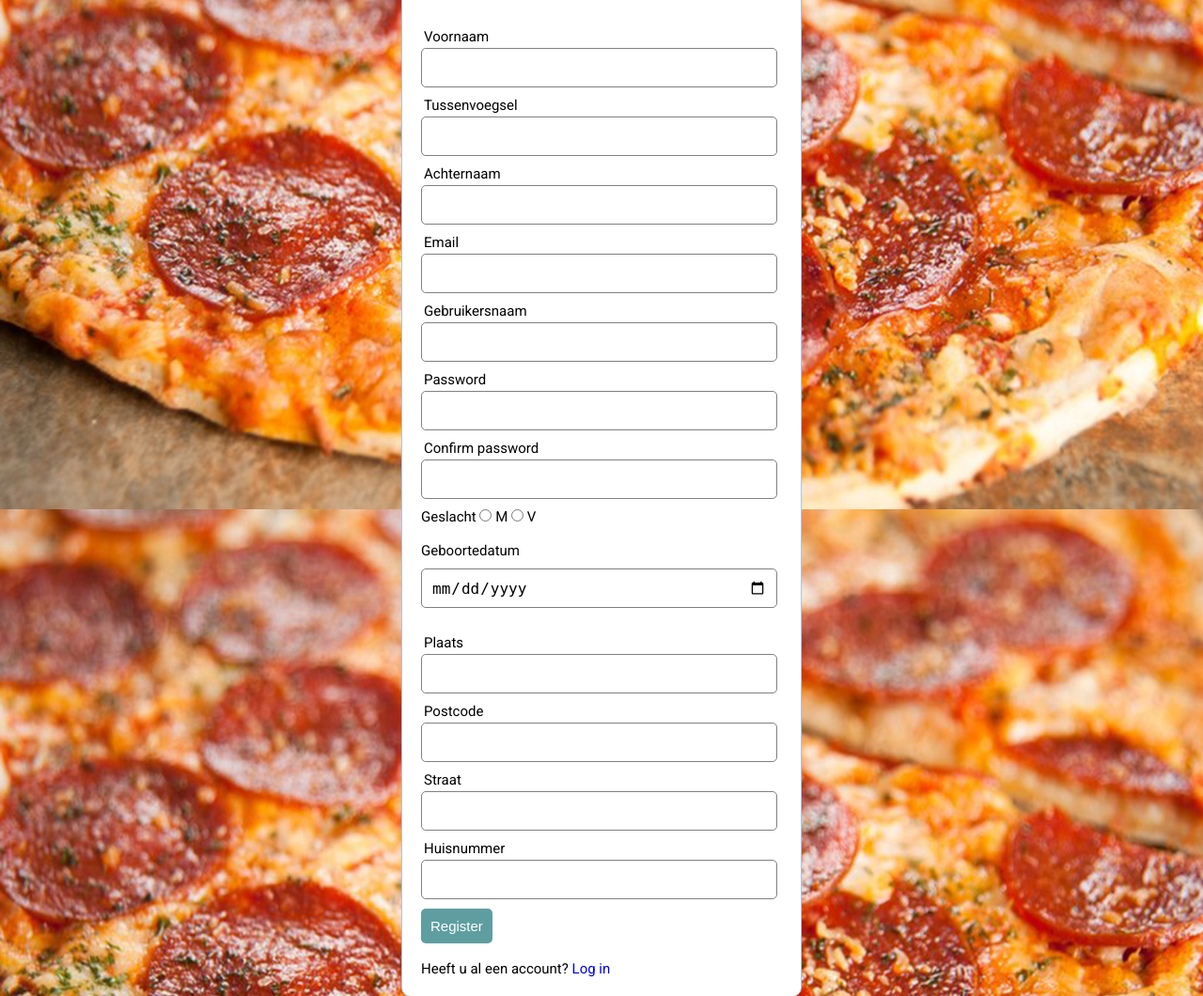
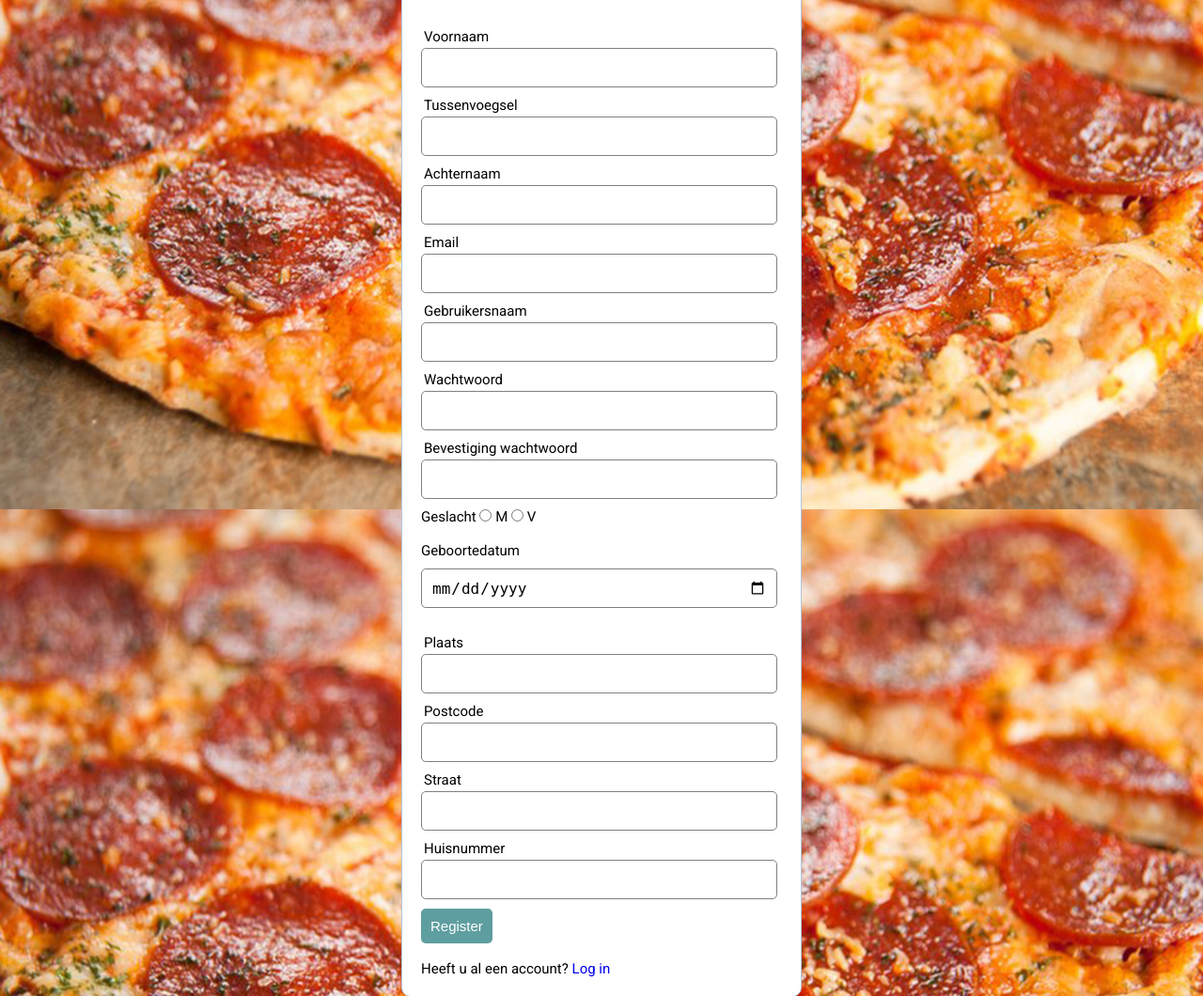
Before and after one commit to Pizza-X/pizzeria, a PHP site: page /register.php in a window 1280 px wide. Shown: the part 258-1318 px from the top of the page at 94% size. Run offline with PHP 8.4, Linux system fonts and the light colour scheme; some libraries are stand-ins or nearby versions.

Commit message:
Update register.php
Password veranderd naar wachtwoord, aangezien we alles in nl doen, stond er ineens random een password.

```diff
--- a/Casa_Di_Mama/register.php
+++ b/Casa_Di_Mama/register.php
@@ -33,11 +33,11 @@
 			<input type="text" name="gebruikersnaam" value="<?php echo $gebruikersnaam; ?>">
 	</div>
 	<div class="input-group">
-		<label>Password</label>
+		<label>Wachtwoord</label>
 			<input type="password" name="password_1">
 	</div>
 	<div class="input-group">
-		<label>Confirm password</label>
+		<label>Bevestiging wachtwoord</label>
 			<input type="password" name="password_2">
 	</div>
 
```
